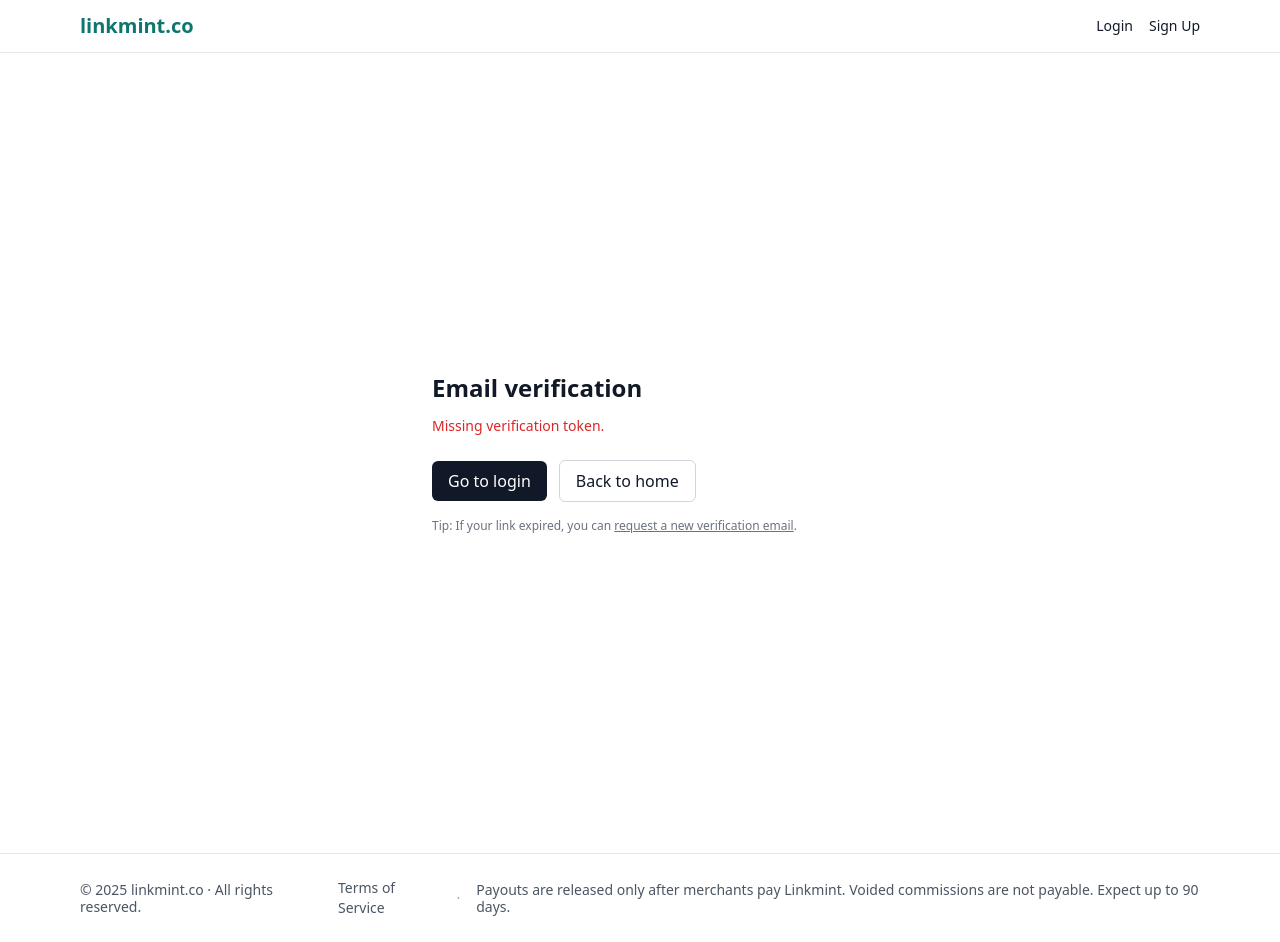
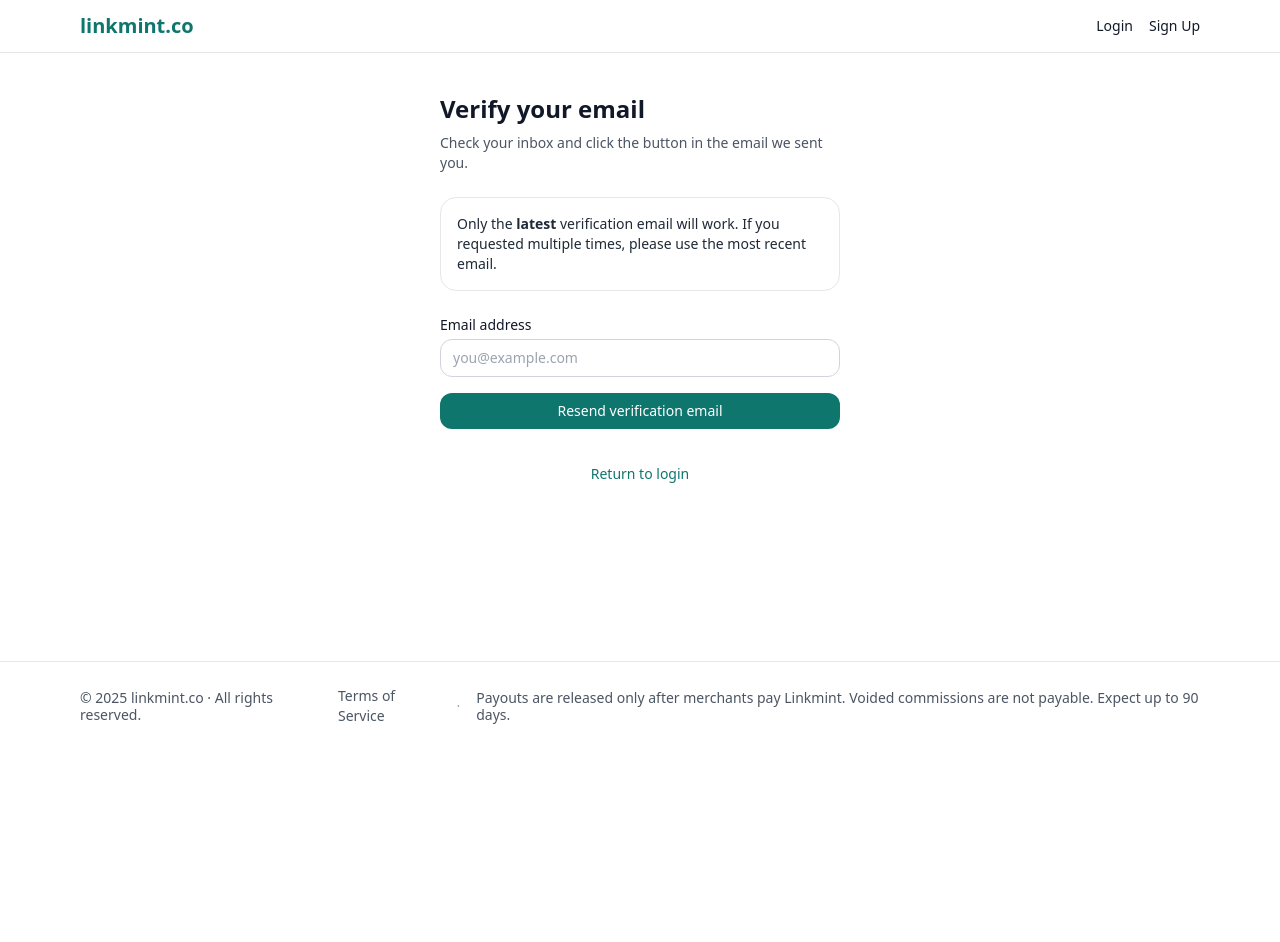
Before and after one commit to begintolern/Linkmint, a Next.js app: page /verify in a window 1280 px wide. After the commit the page ends 800 px from the top, so only its background shows below. Built offline with nearby package versions, Linux system fonts and the light colour scheme; no server answers.

Commit message:
fix(auth): resolve useSearchParams error in verify page

```diff
--- a/app/verify/page.tsx
+++ b/app/verify/page.tsx
@@ -1,75 +1,141 @@
 // app/verify/page.tsx
 "use client";
 
-import { useEffect, useState } from "react";
-import Link from "next/link";
-import { useSearchParams } from "next/navigation";
+import * as React from "react";
+import { useSearchParams, useRouter } from "next/navigation";
 
 export default function VerifyPage() {
-  const params = useSearchParams();
-  const token = params?.get("token") ?? "";
-  const [status, setStatus] = useState<"idle" | "ok" | "error">("idle");
-  const [message, setMessage] = useState<string>("Verifying your email…");
+  const router = useRouter();
 
-  useEffect(() => {
-    async function run() {
-      if (!token) {
-        setStatus("error");
-        setMessage("Missing verification token.");
-        return;
-      }
+  // Use optional chaining so TS doesn't complain about null
+  const reason =
+    useSearchParams()?.get("reason") as
+      | "invalid"
+      | "expired"
+      | "missing"
+      | "error"
+      | null;
+
+  const [email, setEmail] = React.useState("");
+  const [submitting, setSubmitting] = React.useState(false);
+  const [message, setMessage] = React.useState<string | null>(null);
+  const [error, setError] = React.useState<string | null>(null);
+
+  const headline =
+    reason === "expired"
+      ? "Your verification link has expired"
+      : reason === "invalid"
+      ? "This verification link is no longer valid"
+      : reason === "missing"
+      ? "No verification token provided"
+      : reason === "error"
+      ? "We hit a verification error"
+      : "Verify your email";
+
+  const explanation =
+    reason === "expired"
+      ? "For security, verification links expire after a short time."
+      : reason === "invalid"
+      ? "This can happen if the link was already used or if a newer link was sent."
+      : reason === "missing"
+      ? "We couldn’t find a verification token in the URL."
+      : reason === "error"
+      ? "Something went wrong while verifying your email."
+      : "Check your inbox and click the button in the email we sent you.";
+
+  async function handleResend(e: React.FormEvent) {
+    e.preventDefault();
+    setSubmitting(true);
+    setMessage(null);
+    setError(null);
+
     try {
-        const res = await fetch(`/api/auth/verify?token=${encodeURIComponent(token)}`, {
-          method: "GET",
+      const res = await fetch("/api/auth/resend-verification", {
+        method: "POST",
         headers: { "Content-Type": "application/json" },
+        body: JSON.stringify(
+          email ? { email } : {} // allow sending with explicit email, or fall back to server session if supported
+        ),
       });
-        const data = await res.json();
-        if (res.ok && data?.ok) {
-          setStatus("ok");
-          setMessage("Your email has been verified. You can log in now.");
+
+      const data = await res.json().catch(() => ({} as any));
+      if (!res.ok) {
+        setError(
+          data?.message ||
+            "We couldn’t send a new verification email. Please try again."
+        );
       } else {
-          setStatus("error");
-          setMessage(data?.message || "Invalid or expired token.");
+        setMessage(
+          data?.message ||
+            "Verification email sent. Please check your inbox (and spam)."
+        );
       }
     } catch {
-        setStatus("error");
-        setMessage("Something went wrong. Please try again.");
+      setError("Network issue while resending. Please try again.");
+    } finally {
+      setSubmitting(false);
     }
   }
-    run();
-  }, [token]);
+
+  function goToLogin() {
+    router.push("/login");
+  }
 
   return (
-    <main className="mx-auto flex min-h-screen max-w-md flex-col justify-center px-4">
-      <h1 className="text-2xl font-semibold">Email verification</h1>
-      <p className={`mt-3 text-sm ${status === "error" ? "text-red-600" : "text-gray-700"}`}>
-        {message}
+    <div className="mx-auto max-w-md px-6 py-10">
+      <h1 className="text-2xl font-semibold mb-2">{headline}</h1>
+      <p className="text-sm text-gray-600 mb-6">{explanation}</p>
+
+      {/* Info box */}
+      <div className="rounded-2xl border border-gray-200 p-4 mb-6">
+        <p className="text-sm text-gray-800">
+          Only the <strong>latest</strong> verification email will work. If you
+          requested multiple times, please use the most recent email.
         </p>
-
-      <div className="mt-6 flex items-center gap-3">
-        <Link
-          href="/login"
-          className="inline-flex items-center justify-center rounded-md bg-gray-900 px-4 py-2 text-white hover:bg-black transition"
-        >
-          Go to login
-        </Link>
-        <Link
-          href="/"
-          className="inline-flex items-center justify-center rounded-md border border-gray-300 px-4 py-2 hover:bg-gray-50 transition"
-        >
-          Back to home
-        </Link>
       </div>
 
-      {status === "error" && (
-        <p className="mt-4 text-xs text-gray-500">
-          Tip: If your link expired, you can{" "}
-          <Link href="/login" className="underline">
-            request a new verification email
-          </Link>
-          .
-        </p>
+      {/* Resend form */}
+      <form onSubmit={handleResend} className="space-y-4">
+        <label className="block text-sm font-medium">
+          Email address
+          <input
+            type="email"
+            value={email}
+            onChange={(e) => setEmail(e.currentTarget.value)}
+            placeholder="you@example.com"
+            className="mt-1 w-full rounded-xl border border-gray-300 px-3 py-2 text-sm outline-none focus:border-teal-600"
+          />
+        </label>
+
+        <button
+          type="submit"
+          disabled={submitting}
+          className="w-full rounded-xl bg-teal-700 px-4 py-2 text-white text-sm font-medium hover:bg-teal-800 disabled:opacity-60"
+        >
+          {submitting ? "Sending..." : "Resend verification email"}
+        </button>
+      </form>
+
+      {message && (
+        <div className="mt-4 rounded-xl border border-green-200 bg-green-50 p-3 text-sm text-green-800">
+          {message}
+        </div>
       )}
-    </main>
+
+      {error && (
+        <div className="mt-4 rounded-xl border border-red-200 bg-red-50 p-3 text-sm text-red-800">
+          {error}
+        </div>
+      )}
+
+      <div className="mt-8 text-center">
+        <button
+          onClick={goToLogin}
+          className="text-sm text-teal-700 hover:underline"
+        >
+          Return to login
+        </button>
+      </div>
+    </div>
   );
 }
```
Lines whose indentation alone changed are shown as unchanged.
